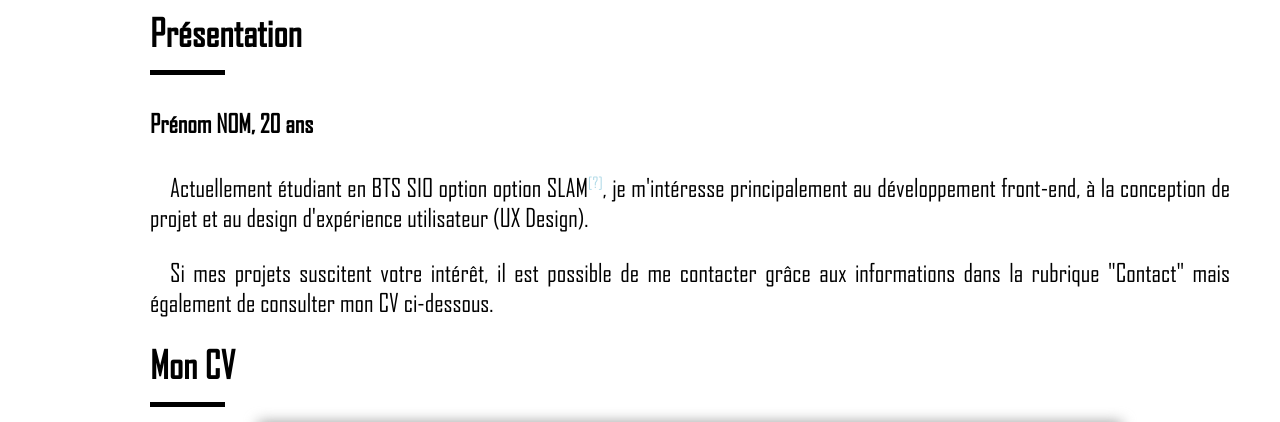
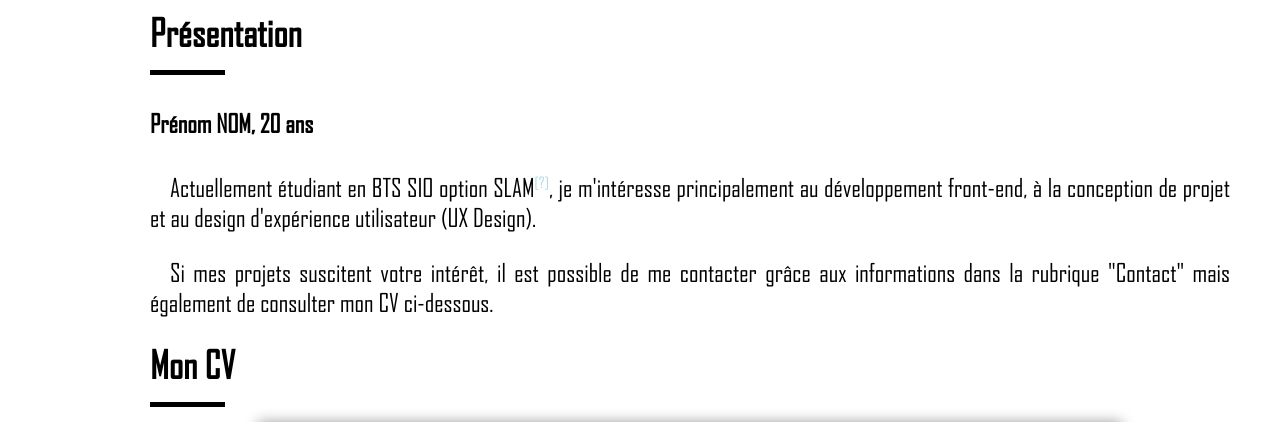
Before and after one commit to MichaelAceAnderson/MichaelAceAnderson.github.io, a PHP site: page / in a window 1280 px wide. Shown: the part 139-561 px from the top of the page. Run offline with PHP 8.4, Linux system fonts and the light colour scheme.

Commit message:
Content fix

```diff
--- a/index.php
+++ b/index.php
@@ -9,7 +9,7 @@
 			<hr>
 		</div>
 		<h4>Prénom NOM, 20 ans</h4>
-		<p>Actuellement étudiant en BTS SIO option option
+		<p>Actuellement étudiant en BTS SIO option
 		SLAM<a target="_blank" href="https://www.onisep.fr/Ressources/Univers-Formation/Formations/Post-bac/bts-services-informatiques-aux-organisations-option-b-solutions-logicielles-et-applications-metiers"><sup title="Brevet de Technicien Supérieur - Services Informatiques aux Organisations option Solutions Logicielles & Applicatifs Métiers">[?]</sup></a>,
 		je m'intéresse principalement au développement front-end, à la conception de projet et au design d'expérience utilisateur (UX Design).</p>
 		<p>Si mes projets suscitent votre intérêt, il est possible de me contacter grâce aux informations dans la rubrique "Contact"
```
